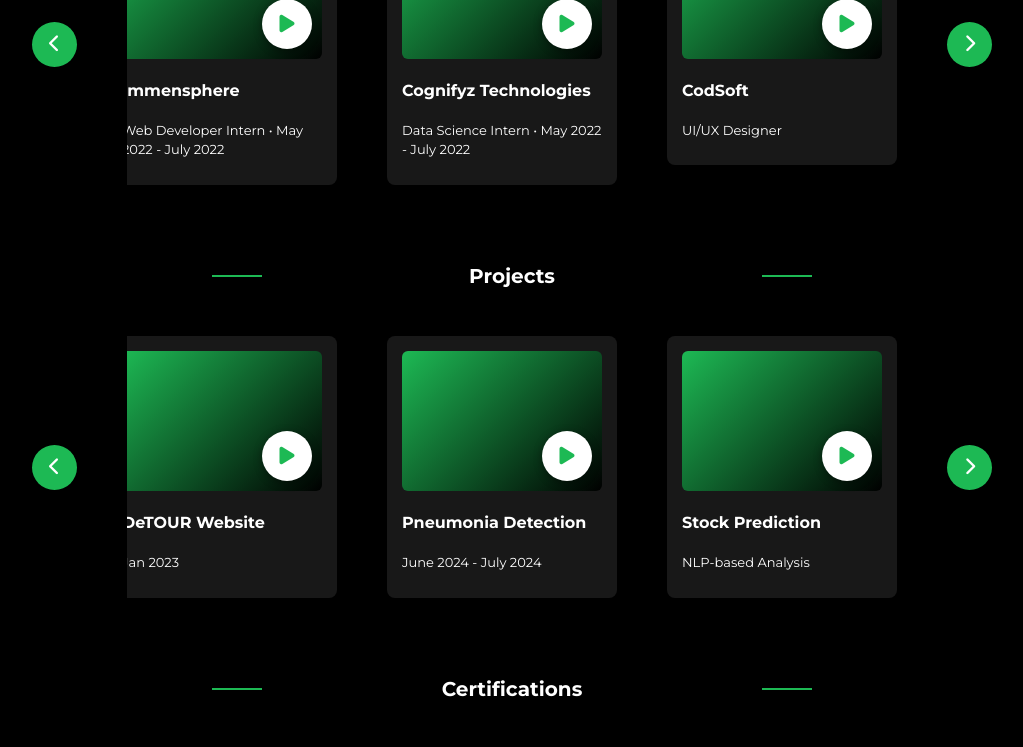
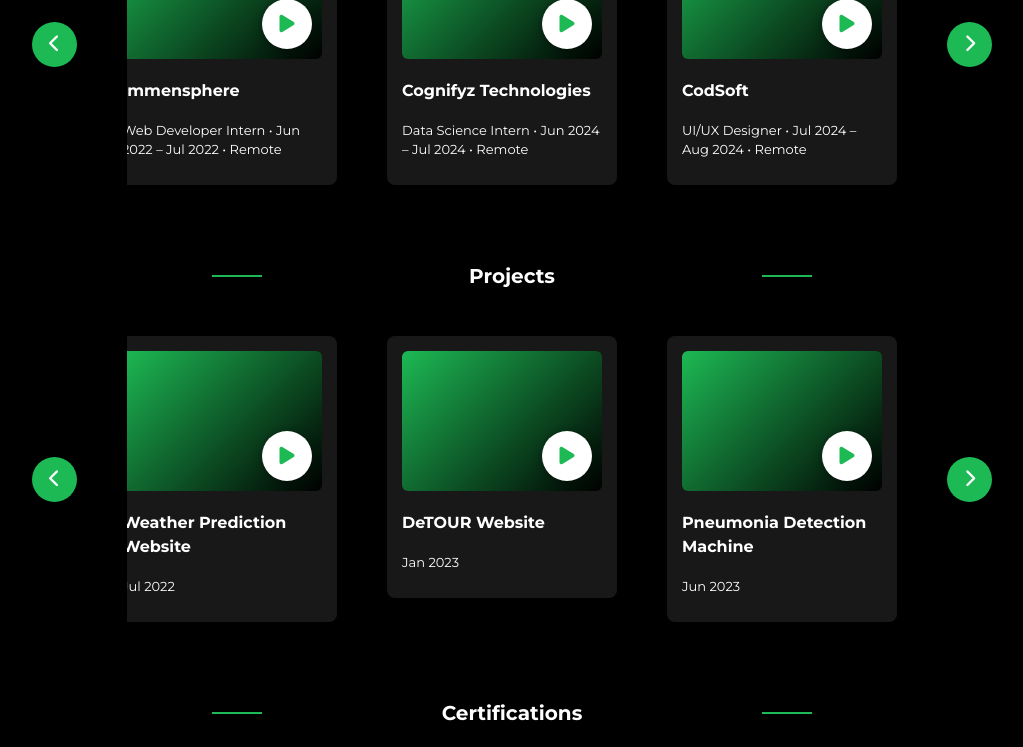
Before and after one commit to Karthik2370/spotify-portfolio, a React (Vite) app: page / in a window 1280 px wide. Shown: the part 840-1587 px from the top of the page, without its empty margins (238-1261 px from the left). Built offline with nearby package versions, Linux system fonts and the light colour scheme.

Commit message:
Add files via upload

```diff
--- a/src/data.js
+++ b/src/data.js
@@ -48,147 +48,240 @@
   {
     id: "immensphere",
     title: "Immensphere",
-    description: "Web Developer Intern • May 2022 - July 2022",
-    details: [
-      "Built weather integration with OpenWeather API",
-      "Improved website reliability"
-    ]
+    description: "Web Developer Intern • Jun 2022 – Jul 2022 • Remote",
+    techStack: ["HTML", "CSS", "JavaScript"]
   },
   {
     id: "cognifyz",
     title: "Cognifyz Technologies",
-    description: "Data Science Intern • May 2022 - July 2022",
-    details: [
-      "Analyzed restaurant datasets with Python",
-      "Presented insightful trends"
-    ]
+    description: "Data Science Intern • Jun 2024 – Jul 2024 • Remote",
+    techStack: ["Python", "Google Colab"]
   },
   {
     id: "codsoft",
     title: "CodSoft",
-    description: "UI/UX Designer",
-    details: [
-      "Designed e-commerce UI with Figma",
-      "Focused on user experience"
-    ]
+    description: "UI/UX Designer • Jul 2024 – Aug 2024 • Remote",
+    techStack: ["Figma", "Canva"]
   },
   {
-    id: "dummy1",
-    title: "Tech Innovators",
-    description: "Frontend Developer • Jan 2023 - Present",
-    details: [
-      "Led development of responsive web applications",
-      "Implemented modern UI/UX practices"
-    ]
+    id: "delight-logistics",
+    title: "Delight Logistics",
+    description: "Software Developer • Jan 2025 - Mar 2025 • On-Site",
+    techStack: ["Python", "Google Appscript", "React", "Next.js", "Firebase", "Tailwind", "SEO"]
   },
   {
-    id: "dummy2",
-    title: "Digital Solutions",
-    description: "Full Stack Developer • Aug 2022 - Dec 2022",
-    details: [
-      "Developed RESTful APIs",
-      "Optimized database performance"
-    ]
+    id: "pfep",
+    title: "PFEPL",
+    description: "Frontend Developer • Mar 2025 - Jul 2025 • On-Site",
+    techStack: ["Figma", "Framer", "Spline", "React", "Vite", "CSS"]
   }
 ];
 
 export const projectData = [
   {
+    id: "weather-forecast",
+    title: "Weather Prediction Website",
+    description: "Jul 2022",
+    imageUrl: "/images/weather.jpg",
+    longDescription: "A responsive weather forecasting website that provides real-time weather data and forecasts using the OpenWeather API. Features include current weather conditions, 5-day forecasts, and location-based weather updates.",
+    techStack: ["HTML", "EJS", "JavaScript", "CSS", "OpenWeather API"],
+    githubLink: "https://github.com/Karthik2370/Weather-Forecast-Website",
+    hostedLink: "#"
+  },
+  {
     id: "detour",
     title: "DeTOUR Website",
     description: "Jan 2023",
     imageUrl: "/images/detour.jpg",
-    longDescription: "A comprehensive tourist guide web application that helps users plan their short trips efficiently. The platform provides detailed information about destinations, local attractions, and travel tips.",
-    techStack: ["HTML", "CSS", "JavaScript", "Bootstrap"],
-    githubLink: "https://github.com/yourusername/detour",
-    hostedLink: "https://detour-demo.com"
+    longDescription: "A comprehensive city tourism platform that helps users plan their trips by providing curated lists of attractions, local restaurants, and popular destinations. The website uses a custom JSON API to serve location-specific data.",
+    techStack: ["HTML", "CSS", "Custom JSON API", "Heroku"],
+    githubLink: "https://github.com/Karthik2370/DETOUR-Tourist-App",
+    hostedLink: "#"
   },
   {
     id: "pneumonia",
-    title: "Pneumonia Detection",
-    description: "June 2024 - July 2024",
+    title: "Pneumonia Detection Machine",
+    description: "Jun 2023",
     imageUrl: "/images/pneumonia.jpg",
-    longDescription: "An advanced machine learning model that detects pneumonia from chest X-ray images using Convolutional Neural Networks. The model was trained on a large dataset of X-ray images and achieves high accuracy in diagnosis.",
+    longDescription: "A deep learning model that analyzes chest X-ray images to detect signs of pneumonia. Built using CNN layers and ResNet50 architecture, achieving high accuracy in classification. The model was trained on a dataset of chest X-rays.",
     techStack: ["Python", "TensorFlow", "CNN", "Google Colab"],
-    githubLink: "https://github.com/yourusername/pneumonia-detection",
-    hostedLink: null
+    githubLink: "https://github.com/Karthik2370/Pneumonia-Detction-using-Xray-images",
+    hostedLink: "#"
   },
   {
-    id: "stock",
-    title: "Stock Prediction",
-    description: "NLP-based Analysis",
+    id: "stock-prediction",
+    title: "Stock Prediction Model",
+    description: "Jan 2024",
     imageUrl: "/images/stock.jpg",
-    longDescription: "A sophisticated stock market prediction system that analyzes news headlines using Natural Language Processing to predict stock price movements. The system uses sentiment analysis and machine learning to provide accurate predictions.",
-    techStack: ["Python", "NLP", "Random Forest", "Pandas"],
-    githubLink: "https://github.com/yourusername/stock-prediction",
-    hostedLink: null
+    longDescription: "A machine learning model that analyzes news headlines to predict stock market trends. Uses Natural Language Processing and Random Forest Classifier to process text data and make predictions based on sentiment analysis.",
+    techStack: ["Python", "BoW", "Google Colab"],
+    githubLink: "#",
+    hostedLink: "#"
   },
   {
-    id: "dummy3",
-    title: "E-Commerce Platform",
-    description: "March 2023",
-    imageUrl: "/images/ecommerce.jpg",
-    longDescription: "A full-featured e-commerce platform with user authentication, product management, shopping cart functionality, and secure payment processing. The platform provides a seamless shopping experience for users.",
-    techStack: ["React", "Node.js", "MongoDB", "Stripe"],
-    githubLink: "https://github.com/yourusername/ecommerce",
-    hostedLink: "https://ecommerce-demo.com"
+    id: "deepfake",
+    title: "Deepfake Detection Model",
+    description: "Jul 2024",
+    imageUrl: "/images/deepfake.jpg",
+    longDescription: "An AI model designed to detect deepfake videos and images of celebrities. Combines CNN for image analysis and Random Forest for classification, trained on a diverse dataset of authentic and manipulated media.",
+    techStack: ["Python", "Random Forest", "Google Colab", "CNN"],
+    githubLink: "https://github.com/Karthik2370/DeepFake-detction-using-CNN",
+    hostedLink: "#"
   },
   {
-    id: "dummy4",
-    title: "AI Chat Assistant",
-    description: "December 2023",
-    imageUrl: "/images/chat.jpg",
-    longDescription: "An intelligent chat assistant powered by advanced natural language processing. The system can understand and respond to user queries in real-time, providing helpful information and assistance.",
-    techStack: ["Python", "NLP", "TensorFlow", "WebSocket"],
-    githubLink: "https://github.com/yourusername/ai-chat",
-    hostedLink: "https://ai-chat-demo.com"
+    id: "ocr-scanner",
+    title: "OCR Scanner",
+    description: "Jan 2025",
+    imageUrl: "/images/ocr.jpg",
+    longDescription: "An automated document processing system that extracts text from invoices and bills using OCR technology. Features include PDF processing, data extraction, and export to structured formats. Built with a user-friendly Streamlit interface.",
+    techStack: ["Python", "Tesseract", "Py2PDF", "Pillow", "Pandas", "Streamlit"],
+    githubLink: "https://github.com/Karthik2370/pdf-job-number-automation",
+    hostedLink: "https://karthik-delightlogistics.streamlit.app"
+  },
+  {
+    id: "cbx-tracker",
+    title: "CBX Tracker",
+    description: "Feb 2025",
+    imageUrl: "/images/cbx.jpg",
+    longDescription: "A real-time shipment tracking system for internal logistics operations. Features include live tracking, status updates, and delivery notifications. Built with Next.js and Firebase for real-time data synchronization.",
+    techStack: ["Next.js", "Tailwind", "Firebase", "Vercel"],
+    githubLink: "#",
+    hostedLink: "cbx-tracker.vercel.app"
+  },
+  {
+    id: "fun-login",
+    title: "Fun Login Form",
+    description: "Feb 2025",
+    imageUrl: "/images/login.jpg",
+    longDescription: "An interactive login form with engaging animations and transitions. Features a dynamic button that responds to user interaction with playful effects, demonstrating modern CSS animations and React state management.",
+    techStack: ["React", "CSS", "Vite"],
+    githubLink: "https://github.com/Karthik2370/fun-form",
+    hostedLink: "hacker-form.vercel.app"
+  },
+  {
+    id: "synapse",
+    title: "Synapse",
+    description: "Mar 2025",
+    imageUrl: "/images/synapse.jpg",
+    longDescription: "A modern services hub website featuring 3D animations and a minimalist dark UI. Integrates Spline for 3D elements and Framer Motion for smooth transitions. Includes a SQL database for dynamic content management.",
+    techStack: ["React", "Vite", "CSS", "Spline", "Figma", "Framer", "SQL"],
+    githubLink: "#",
+    hostedLink: "pfepl-hub.vercel.app"
+  },
+  {
+    id: "auto-login",
+    title: "Auto Login Bot",
+    description: "Mar 2025",
+    imageUrl: "/images/bot.jpg",
+    longDescription: "An automated login system that securely stores and manages credentials for frequently visited websites. Uses Selenium for browser automation and features a Tkinter GUI for user interaction and credential management.",
+    techStack: ["Python", "Selenium", "Chrome Driver", "Tkinter"],
+    githubLink: "#",
+    hostedLink: "#"
+  },
+  {
+    id: "tender",
+    title: "Tender System",
+    description: "Apr 2025",
+    imageUrl: "/images/tender.jpg",
+    longDescription: "A web-based tender management system for government projects. Features include tender listing, bid submission, and project tracking. Built with React and features a clean, intuitive interface for easy navigation.",
+    techStack: ["React", "Vite", "CSS"],
+    githubLink: "#",
+    hostedLink: "pfepl-tender.vercel.app"
+  },
+  {
+    id: "animal-morph",
+    title: "Animal Morph",
+    description: "May 2025",
+    imageUrl: "/images/morph.jpg",
+    longDescription: "An interactive web application that demonstrates CSS polygon animations by morphing basic shapes into animal silhouettes. Features smooth transitions and responsive design, showcasing advanced CSS animation techniques.",
+    techStack: ["HTML", "CSS", "JavaScript"],
+    githubLink: "https://github.com/Karthik2370/Animal-Morph",
+    hostedLink: "animal-morph.vercel.app"
+  },
+  {
+    id: "theme-switcher",
+    title: "Theme Switcher",
+    description: "May 2025",
+    imageUrl: "/images/theme.jpg",
+    longDescription: "A theme switching component with three distinct animation styles: scan, default, and radial transitions. Demonstrates different approaches to theme switching animations while maintaining smooth performance.",
+    techStack: ["React", "Vite", "CSS"],
+    githubLink: "https://github.com/Karthik2370/Theme-Switcher",
+    hostedLink: "theme-karthik.vercel.app"
+  },
+  {
+    id: "geo-inventory",
+    title: "Geo-inventory",
+    description: "May 2025",
+    imageUrl: "/images/geo.jpg",
+    longDescription: "A geographical inventory management system that visualizes project locations across India. Integrates OpenEarth and Leaflet for map visualization, with real-time data updates and interactive project markers.",
+    techStack: ["React", "Vite", "CSS", "OpenEarth", "Leaflet", "Esri"],
+    githubLink: "#",
+    hostedLink: "geo-inventory.vercel.app"
   }
 ];
 
 export const certificationData = [
   {
     id: "harvard",
-    title: "Harvard Business School",
-    description: "Business Analytics",
+    title: "Harvard (HBS)",
+    description: "Business Analytics • Jan 2023",
     details: [
       "Advanced data analysis techniques",
       "Business intelligence tools"
     ]
   },
   {
-    id: "udemy",
+    id: "udemy-aiml",
     title: "Udemy",
-    description: "Master AIML Projects • UI/UX Designing",
+    description: "Master AIML Projects • Mar 2023",
     details: [
       "Machine learning fundamentals",
-      "User interface design principles"
+      "AI model development"
+    ]
+  },
+  {
+    id: "udemy-uiux",
+    title: "Udemy",
+    description: "UI/UX Designing • Jun 2023",
+    details: [
+      "User interface design principles",
+      "User experience optimization"
+    ]
+  },
+  {
+    id: "teachnook",
+    title: "IIT Bhuvneshwar",
+    description: "Web Development Bootcamp • Sep 2023",
+    details: [
+      "Full-stack development",
+      "Modern web technologies"
     ]
   },
   {
     id: "cisco",
     title: "Cisco",
-    description: "Networking & Cybersecurity",
+    description: "Networking and Cybersecurity • Dec 2023",
     details: [
       "Network security protocols",
       "System administration"
     ]
   },
   {
-    id: "dummy5",
-    title: "Google Cloud",
-    description: "Cloud Architecture",
-    details: [
-      "Cloud infrastructure design",
-      "Scalable solutions"
-    ]
-  },
-  {
-    id: "dummy6",
+    id: "aws",
     title: "AWS",
-    description: "Solutions Architect",
+    description: "Cloud Partitioning • Feb 2024",
     details: [
       "Cloud architecture",
       "Serverless applications"
     ]
+  },
+  {
+    id: "udemy-webdev",
+    title: "Udemy",
+    description: "Angela Yu Web Dev • Apr 2024",
+    details: [
+      "Full-stack web development",
+      "Modern frameworks and tools"
+    ]
   }
 ];
```
